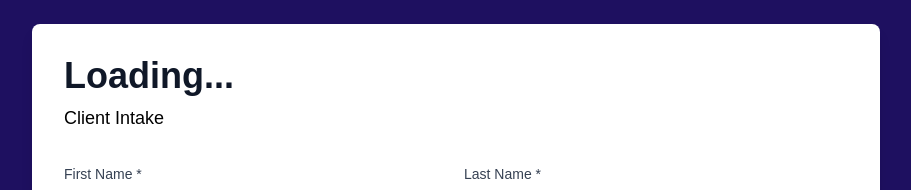
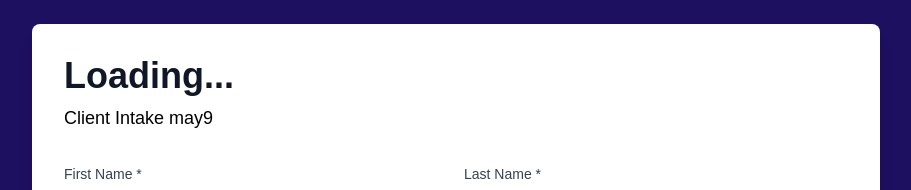
Before and after one commit to adamlevowitz/jaytem-beta, a Next.js app: page /intake in a window 1280 px wide. Shown: the top 190 px of the page, without its empty margins (184-1095 px from the left). Built offline with nearby package versions, Linux system fonts and the light colour scheme; no server answers.

Commit message:
update intake page text

```diff
--- a/app/intake/page.tsx
+++ b/app/intake/page.tsx
@@ -62,7 +62,7 @@ export default function IntakePage() {
             <h1 className="text-4xl font-bold text-gray-900 mb-2">
               {organization || 'Loading...'}
             </h1>
-            <p className="text-black text-lg">Client Intake</p>
+            <p className="text-black text-lg">Client Intake may9 </p>
           </div>
 
           <form onSubmit={handleSubmit} className="space-y-6">
```
